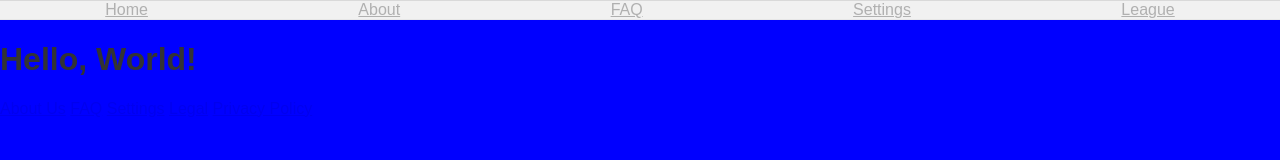
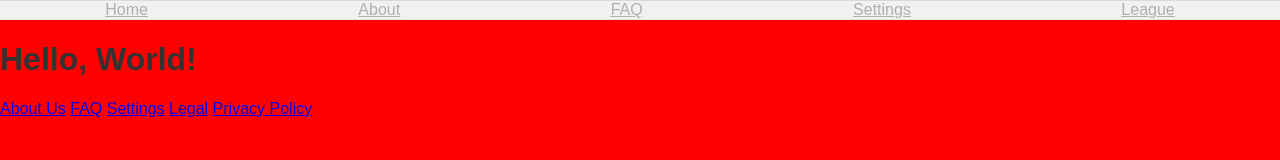
Before and after one commit to Fenil15/TestRepo3, a plain HTML site: page index.html in a window 1280 px wide. Drawn offline with Linux system fonts and the light colour scheme.

Commit message:
The body background color in `styles.css` was updated from blue (#0000FF
The body background color in `styles.css` was updated from blue (#0000FF) to red (#FF0000). This ensures all pages adopt the red background as intended. Additionally, the old reference to blue was removed, verified by passing the executable criteria.

Generated by the Dhqfactory on-box agent.

```diff
--- a/styles.css
+++ b/styles.css
@@ -1,7 +1,7 @@
 /* Base styles for the document */
 body {
   font-family: Arial, sans-serif;
-  background-color: #0000FF; /* blue */
+  background-color: #FF0000; /* red */
   color: #333;
   margin: 0;
   padding: 0;
```
